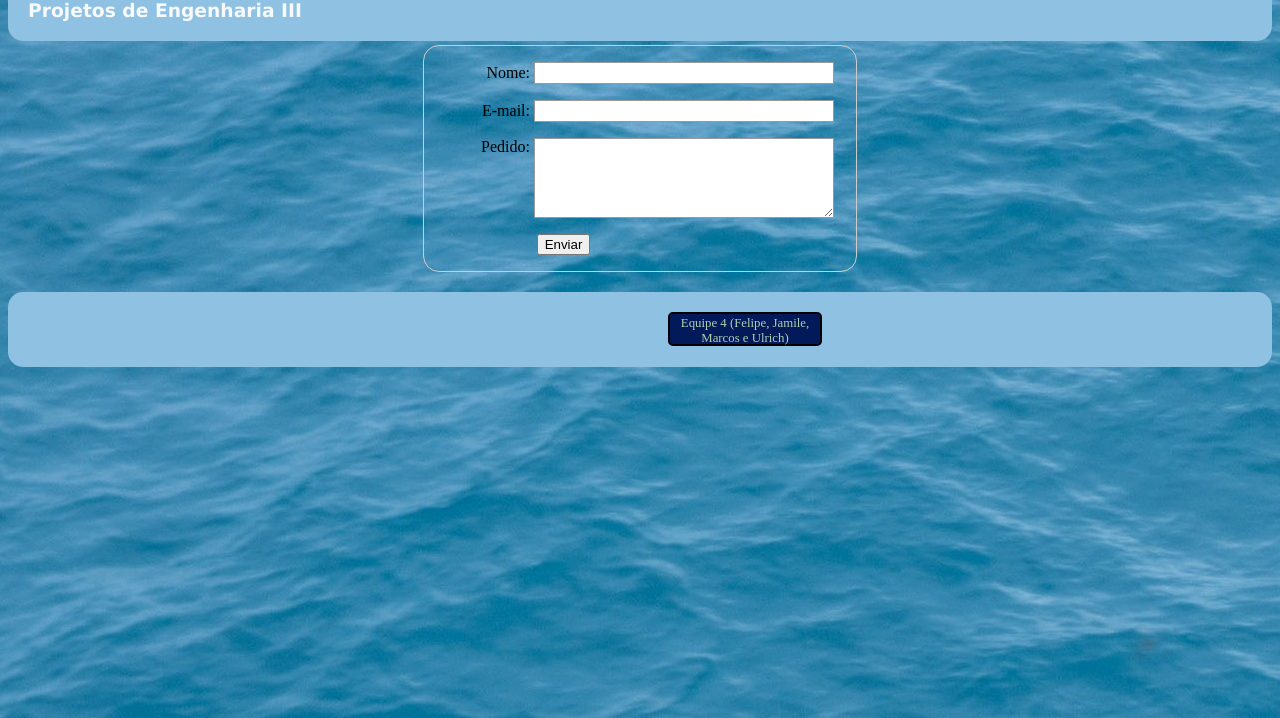
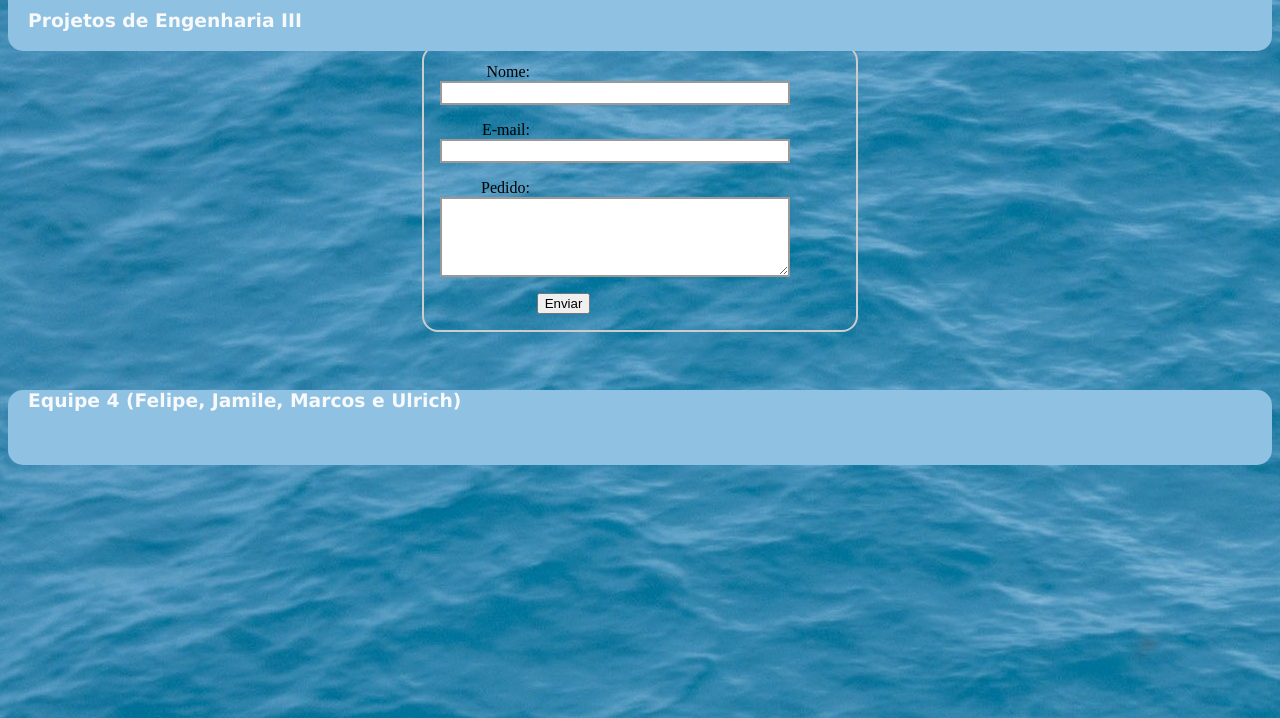
Before and after one commit to feliperucunha/react-PPC-front, a plain HTML site: page req.html in a window 1280 px wide. Shown: the part 82-800 px from the top of the page. Drawn offline with Linux system fonts and the light colour scheme.

Commit message:
estilizações

```diff
--- a/req.css
+++ b/req.css
@@ -4,7 +4,7 @@ form {
   width: 400px;
   /* To see the outline of the form */
   padding: 1em;
-  border: 1px solid #CCC;
+  border: 2px solid #CCC;
   border-radius: 1em;
 }
 
@@ -16,6 +16,7 @@ label {
   /* To make sure that all labels have the same size and are properly aligned */
   display: inline-block;
   width: 90px;
+  height: 10px;
   text-align: right;
 }
 
@@ -25,11 +26,11 @@ input, textarea {
   font: 1em sans-serif;
 
   /* To give the same size to all text fields */
-  width: 300px;
+  width: 350px;
   box-sizing: border-box;
 
   /* To harmonize the look & feel of text field border */
-  border: 1px solid #999;
+  border: 2px solid #999;
 }
 
 input:focus, textarea:focus {
--- a/req.html
+++ b/req.html
@@ -42,7 +42,7 @@
 
 <div id="footer">
 	<div id="button">
-		<p>Equipe 4 (Felipe, Jamile, Marcos e Ulrich)</p>
+		<h3>Equipe 4 (Felipe, Jamile, Marcos e Ulrich)</h3>
 	</div>
 </div>
 
--- a/style.css
+++ b/style.css
@@ -20,7 +20,7 @@ h1 {
 }
 
 #navbar {
-	margin-top:-16px;
+	margin-top:-20px;
 	position:fixed;
 	left:50%;
 	margin-left:-234px;
@@ -28,7 +28,7 @@ h1 {
 
 #header {
 	position: relative;
-	top:  	15px;
+	top:  	25px;
 	background-color: #8fc1e3;
 	border-top-left-radius: 15px;
 	border-top-right-radius: 15px;
@@ -110,26 +110,13 @@ th {
 #footer{
     clear:both;
 	position: relative;
-	bottom: -20px;
+	bottom: -40px;
 	border-top-left-radius: 15px;
 	border-top-right-radius: 15px;
 	border-bottom-left-radius: 15px;
 	border-bottom-right-radius: 15px;
 	height: 75px;
 	background-color: #8fc1e3;
-}
-
-#button{
-	border: 2px solid #000000;
-	float:left;
-	position: relative;
-	left: 660px;
-	bottom: -20px;
-	border-radius: 5px;
-	background-color: #031a5a;
-	height: 30px;
-	width: 150px;
-
 }
 
 #button p{
@@ -183,6 +170,14 @@ ul.graph li
 	color: #fff;
 }
 table {
-	width: 50%;
+	width: 100%;
 	margin-right: 900px;
 }
+
+h3 {
+	font-family: Verdana;
+	font-weight: bold;
+	padding-bottom: 20px;
+	margin-left: 20px;
+	color: #f7f9fb;
+}
```
Also changed, not shown: cursos.html (+1 -1 lines), engcomp.html (+1 -1 lines), index.html (+1 -1 lines), quem.html (+2 -2 lines).
